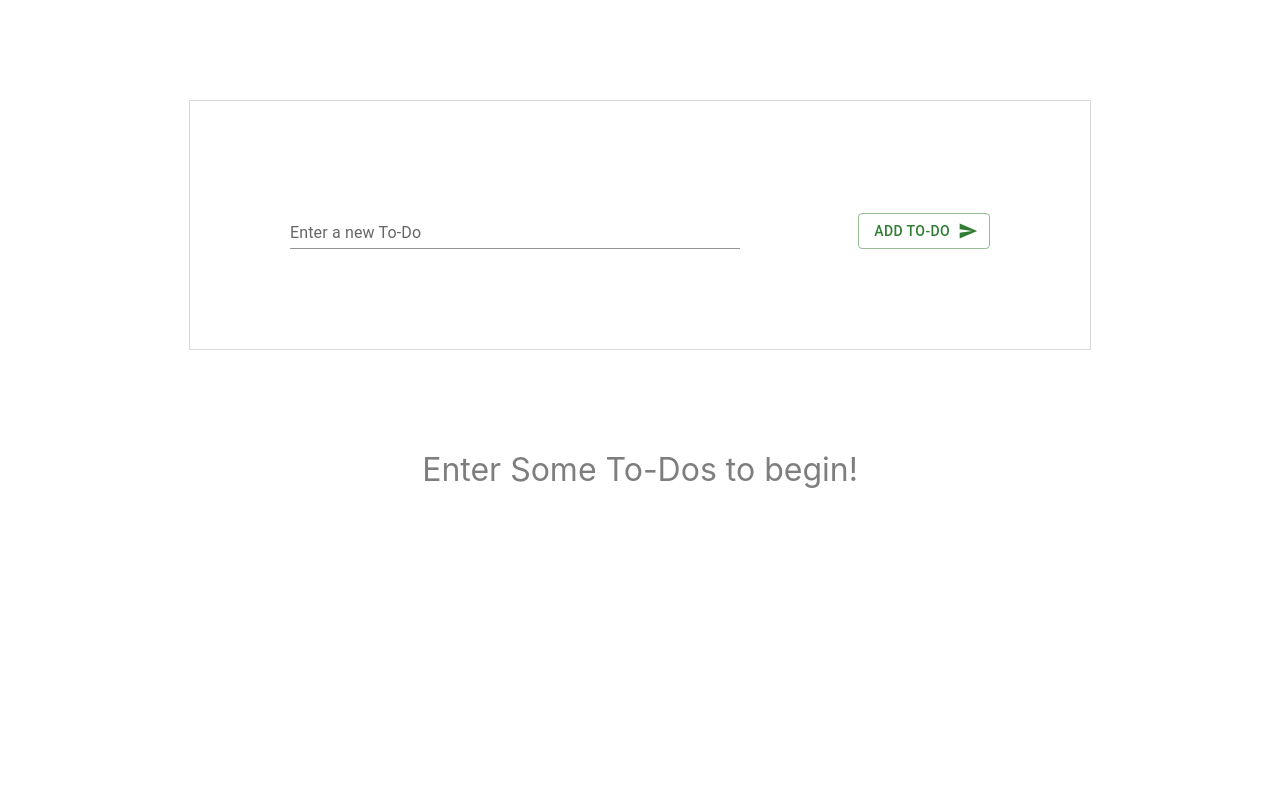
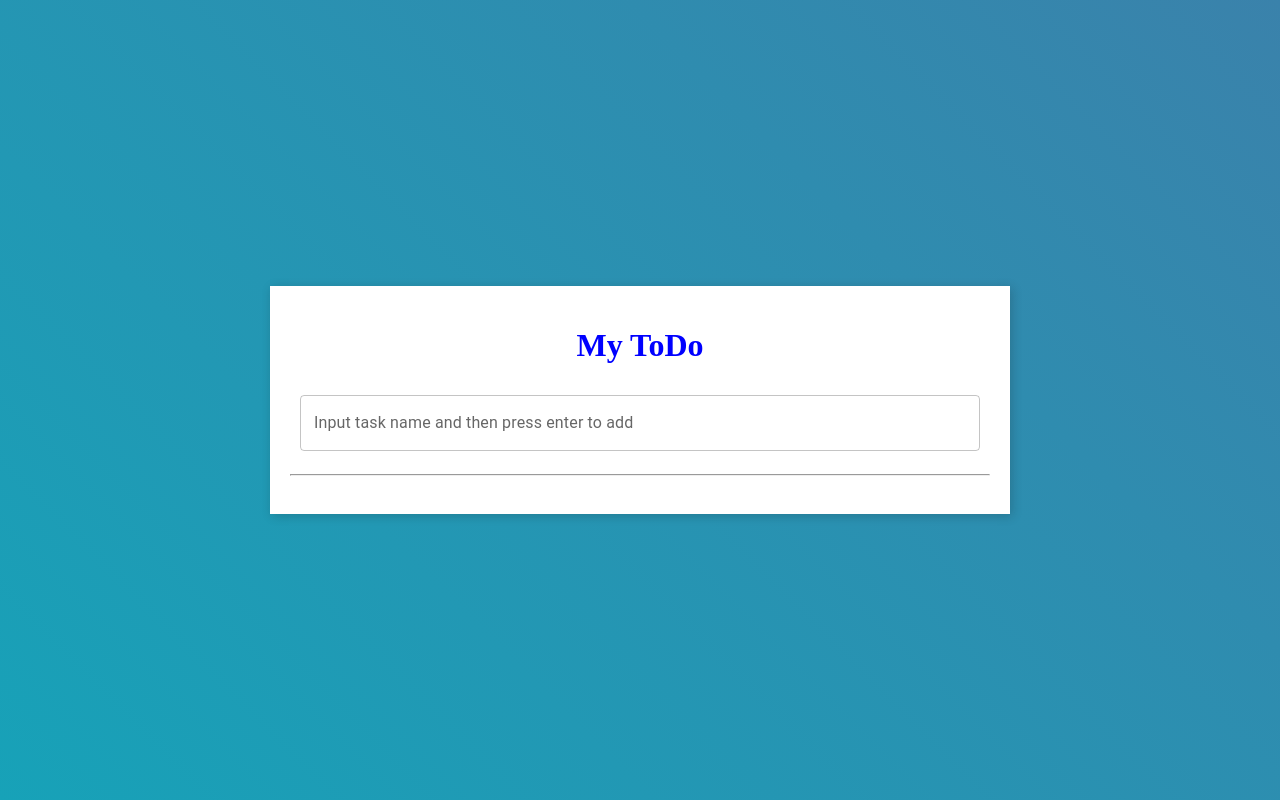
Before and after one commit to Abdi-MS/to-do-list, a React (Create React App) app: page / in a window 1280 px wide. Built offline with nearby package versions, Linux system fonts and the light colour scheme.

Commit message:
finished styling changes
did some styling changes to achieve a closer similarity to the demo to-do list app

```diff
--- a/src/components/NewToDo/NewToDo.css
+++ b/src/components/NewToDo/NewToDo.css
@@ -2,23 +2,23 @@
   display: flex !important;
   flex-direction: row;
   justify-content: center;
+  height: auto;
+  padding: 10px;
+  padding-bottom: 15px;
   align-items: center;
-  margin: 100px 0px;
+  width: auto;
 }
 
 .new-todo-container {
   display: flex;
-  border: 1px solid rgb(216, 216, 216);
-  min-width: 700px;
-  max-width: 100%;
-  padding: 100px;
+  width: 100%;
   align-items: flex-end;
   justify-content: space-between;
   gap: 10px;
 }
 
 .todo-input-field {
-  min-width: 450px !important;
+  min-width: 100% !important;
   max-width: fit-content;
 }
 
--- a/src/components/NewToDo/NewToDo.jsx
+++ b/src/components/NewToDo/NewToDo.jsx
@@ -36,15 +36,15 @@ const NewToDo = ({ addToDo }) => {
         <TextField
           className="todo-input-field"
           id="NewToDo"
-          label="Enter a new To-Do"
-          variant="standard"
+          label="Input task name and then press enter to add"
+          variant="outlined"
           value={newToDo}
           onKeyDown={handleKeyPress}
           onChange={(e) => {
             setNewTodo(e.target.value);
           }}
         />
-        <div className="todo-input-btn-container">
+        {/* <div className="todo-input-btn-container">
           <Button
             className="todo-input-button"
             variant={btnType}
@@ -55,7 +55,7 @@ const NewToDo = ({ addToDo }) => {
             onClick={handleNewToDo}>
             Add To-Do
           </Button>
-        </div>
+        </div> */}
       </div>
     </div>
   );
--- a/src/components/OneToDo/OneToDo.css
+++ b/src/components/OneToDo/OneToDo.css
@@ -1,7 +1,7 @@
 .textChecked {
   text-decoration: line-through;
   text-decoration-thickness: 2px;
-  text-decoration-color: red;
+  text-decoration-color: darkblue;
 }
 
 .todo-text {
@@ -13,25 +13,21 @@
   display: flex;
   flex-direction: row;
   justify-content: space-evenly;
-  width: 75%;
+  width: 100%;
   border-bottom: 1px solid rgb(170, 170, 170);
   background-color: white;
   margin: 50px, 10px;
 }
 
-.one-to-do:hover {
-  background-color: rgb(195, 255, 234);
-}
-
 .todo-text:hover {
   cursor: pointer;
-  font-weight: bold;
 }
 
 .left-side {
   display: flex;
   flex-direction: row;
-  width: 100%;
+  max-width: 80%;
+  flex-grow: 1;
   text-align: left;
 }
 
@@ -41,7 +37,7 @@
 }
 
 .right-half {
-  width: max-content;
+  width: 20%;
   display: flex;
   flex-direction: row;
   align-items: center;
@@ -49,18 +45,9 @@
 }
 
 .right-half-btn-container {
-  display: none;
-}
-
-.one-to-do:hover .right-half-btn-container{
   display: block;
   height: fit-content;
 }
-
-.one-to-do:hover .left-side{
-  width: 70%;
-}
-
 .right-half-btn-container .btns-lol {
   margin: 0px 3px;
 }
@@ -68,3 +55,8 @@
 #text-slot {
   margin: 8px;
 }
+
+.MuiButton-root {
+  padding: 0px !important;
+  min-width: 30px !important;
+}
--- a/src/components/OneToDo/OneToDo.jsx
+++ b/src/components/OneToDo/OneToDo.jsx
@@ -71,17 +71,21 @@ function OneToDo({ toDo, editToDo, deleteToDo, index }) {
   return (
     <div className="one-to-do">
       <div className="left-side">
-        <Checkbox
-          className="left-side-checkbox"
-          checked={toDoStatus}
-          onChange={handleToDoStatus}
-        />
+        {!editingToDo ? (
+          <Checkbox
+            className="left-side-checkbox"
+            checked={toDoStatus}
+            onChange={handleToDoStatus}
+          />
+        ) : (
+          <div></div>
+        )}
         {editingToDo == true ? (
           <div>
             <TextField
               id="text-slot"
               value={editField}
-              variant="standard"
+              variant="outlined"
               onChange={updateEditField}
               onKeyDown={handleKeyPress}></TextField>
           </div>
@@ -111,7 +115,8 @@ function OneToDo({ toDo, editToDo, deleteToDo, index }) {
             }}
             endIcon={editBtnIcon}
             onClick={handleEditButtonClick}>
-            {editingToDo ? "Save" : "Edit"}
+            {/* {editingToDo ? "Save" : "Edit"} */}
+            ''
           </Button>
           <Button
             className="btns-lol"
@@ -128,7 +133,7 @@ function OneToDo({ toDo, editToDo, deleteToDo, index }) {
             onClick={() => {
               deleteToDo(index);
             }}>
-            Delete
+            {/* Delete */}
           </Button>
         </div>
       </div>
--- a/src/components/ToDos/ToDos.css
+++ b/src/components/ToDos/ToDos.css
@@ -1,12 +1,55 @@
+/* .No-Todos-Alert {
+  font-size: xx-large;
+  opacity: 0.5;
+} */
+
 .No-Todos-Alert{
-    font-size:xx-large;
-    opacity: 0.5;
+    display: none;
 }
 
-.To-Dos-Wrapper{
+.todo-heading{
+    font-family: 'Times New Roman', Times, serif;
+    color: blue;
+}
+
+.To-Dos-Wrapper {
+  display: flex;
+  margin: 0px 0px 10px;
+  flex-direction: column;
+  align-items: center;
+  justify-items: center;
+}
+
+/* .app-wrapper {
+    background-color: aqua;
+    width: fit-content;
+    height: fit-content;
+} */
+
+/* .app-bg{
+    background-color: white;
     display: flex;
-    margin-top: 80px;
-    flex-direction: column;
-    align-items: center;
-    justify-items: center;
+    justify-content: center;
+    align-content: center;
+    height: 100%;
+    width: 100%;
+} */
+
+.app-bg {
+  width: 60%;
+  min-width: 700px;
+  background-color: #ffffff;
+  margin: auto;
+  padding: 20px;
+  box-shadow: 2px 2px 10px rgba(22, 22, 22, 0.2);
 }
+
+body {
+  background-image: linear-gradient(45deg, #17a2b8, #3a82ab);
+  display: flex;
+  flex-direction: row;
+  justify-content: center;
+  align-items: center;
+  text-align: center;
+  height: 100vh;
+}
--- a/src/components/ToDos/ToDos.jsx
+++ b/src/components/ToDos/ToDos.jsx
@@ -28,7 +28,10 @@ function ToDos() {
 
   return (
     <>
+      <div className="app-bg">
+        <h1 className="todo-heading">My ToDo</h1>
         <NewToDo addToDo={createToDo} />
+        <hr />
         <div className="To-Dos-Wrapper">
           {ToDoList.length === 0 ? (
             <div className="No-Todos-Alert">
@@ -48,6 +51,7 @@ function ToDos() {
             })
           )}
         </div>
+      </div>
     </>
   );
 }
```
Lines whose indentation alone changed are shown as unchanged.
